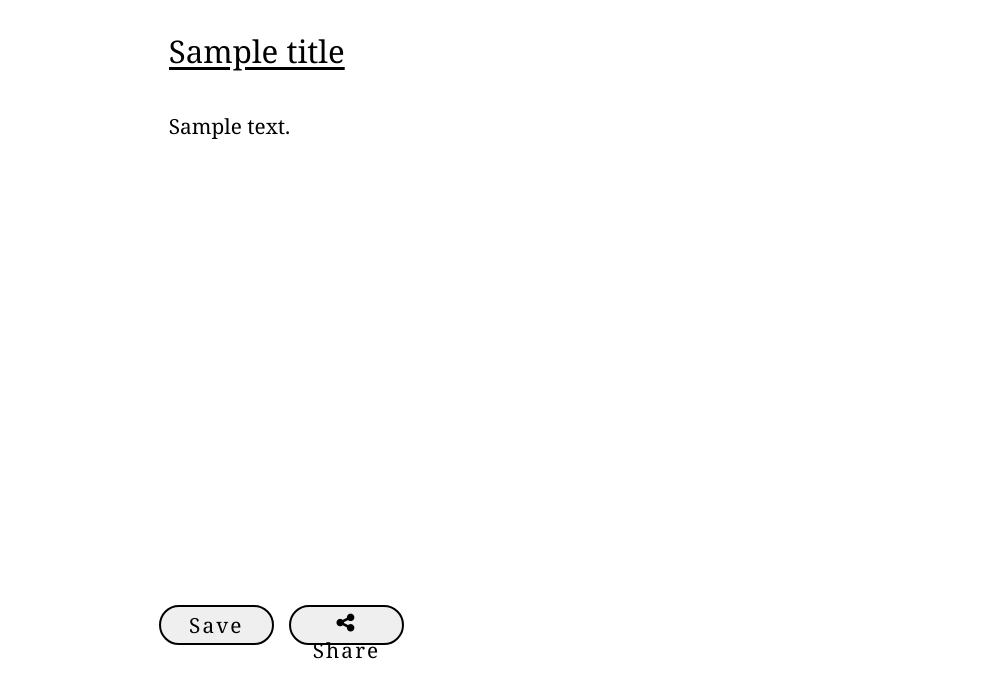
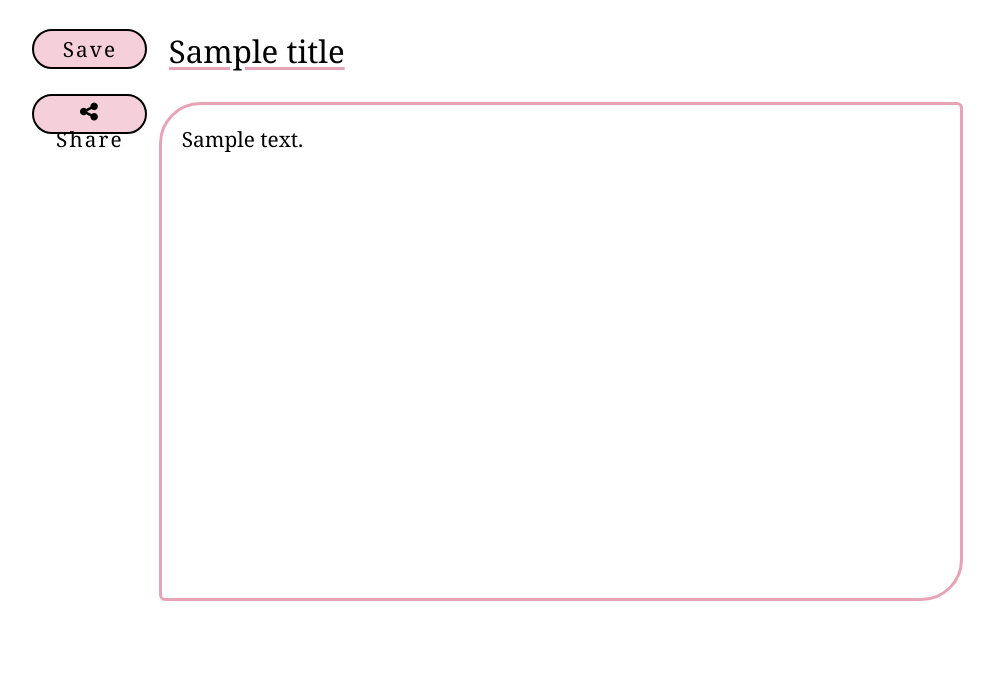
Before and after one commit to Fluworry/AtriTell, a Django app: template AtriTell/templates/createarticle.html in a window 1280 px wide. Shown: the top 698 px of the page, without its empty margins (102-1096 px from the left). Run offline with Django 3.2, Linux system fonts and the light colour scheme; the template is opened without the code that fills it: most values are stand-ins (such as "Sample title", 1, 10 or a date in 2020).

Commit message:
Add colors and borders

```diff
--- a/AtriTell/static/main.css
+++ b/AtriTell/static/main.css
@@ -12,14 +12,20 @@ body {
 
 .new-text textarea {
     padding-bottom: 55%;
-    padding-top: 10px;
-    padding-left: 10px;
-    padding-right: 10px;
+    padding-top: 20px;
+    padding-left: 20px;
+    padding-right: 20px;
     width: 100%;
     outline: none;
     overflow: hidden;
     resize: none;
-    border-style: none;
+    border-style: solid;
+    border-width: 3px;
+    border-top-left-radius: 2em;
+    border-bottom-right-radius: 2em;
+    border-top-right-radius: 0.3em;
+    border-bottom-left-radius: 0.3em;
+    border-color: #e7a4b6;
     font-size: 1.3em;
     font-family: CustomSerif, Georgia, Cambria,'Times New Roman', serif;
 }
@@ -35,24 +41,30 @@ body {
     resize: none;
     border-style: none;
     text-decoration: underline;
+    text-decoration-color: #e7a4b6;
     text-underline-offset: 4px;
     font-size: 1.3em;
     font-family: CustomSerif, Georgia, Cambria,'Times New Roman', serif;
 }
 
-.new-text p button {
+.menu-buttons {
+    margin-left: 10%;
+    margin-top: 9px;
+    float: left;
+}
+.menu-buttons button {
     border-color: black;
     border-style: solid;
     border-radius: 2em;
+    background-color: #f5cfd9;
     cursor: pointer;
     width: 115px;
     height: 40px;
-    float: left;
     display: block;
     padding-left: 10px;
     padding-right: 10px;
     margin-right: 2%;
-    margin-bottom: 100px;
+    margin-bottom: 25px;
     font-size: 1.3em;
     letter-spacing: 0.1em;
     font-family: CustomSerif, Georgia, Cambria,'Times New Roman', serif;
--- a/AtriTell/templates/createarticle.html
+++ b/AtriTell/templates/createarticle.html
@@ -1,24 +1,28 @@
+{% load static %}
+
 <!DOCTYPE html>
 <html lang="en">
 <head>
     <meta charset="UTF-8">
     <link rel="stylesheet" href="/static/main.css">
     <link rel="stylesheet" href="/static/fontawesome/css/font-awesome.min.css">
+    <link rel="shortcut icon" type="image/png" href="{% static "favicon.ico" %}">
     <title>AtriTell</title>
 </head>
 <body>
+    <div class="menu-buttons">
+        <button form="new-article-form" type="submit">Save</button>
+        <button form="new-article-form" type="submit" name="share">
+            <i class="fa fa-share-alt" aria-hidden="true"></i>
+            Share
+        </button>
+    </div>
+
     <div class="new-text">
         <form action="/" method="POST" id="new-article-form">{% csrf_token %}
             <h2><input name="title" type="text" value="{{ title }}" maxlength="50" class="title"></h2>
             <textarea name="text" maxlength="7500">{{ body }}</textarea>
         </form>
-        <p>
-            <button form="new-article-form" type="submit">Save</button>
-            <button form="new-article-form" type="submit" name="share">
-                <i class="fa fa-share-alt" aria-hidden="true"></i>
-                Share
-            </button>
-        </p>
     </div>
 </body>
 </html>
```
Also changed, not shown: AtriTell/static/favicon.ico (added).
